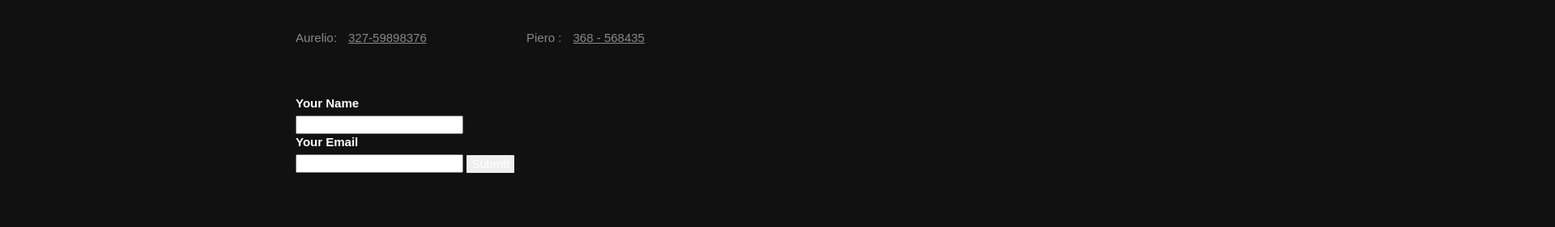
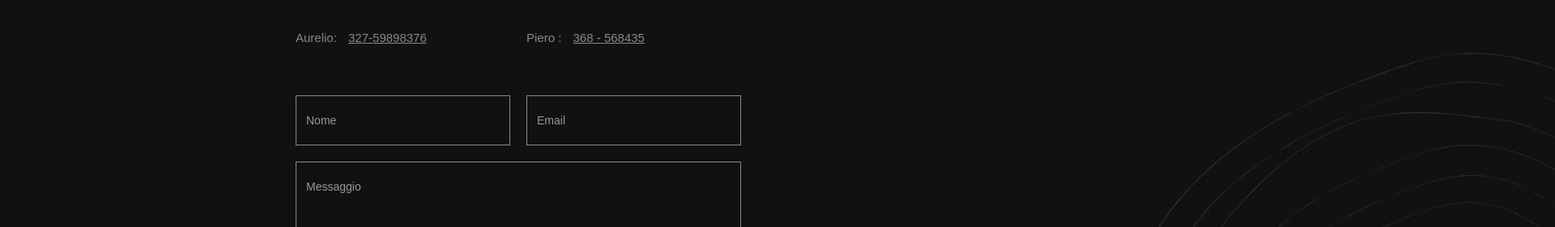
Before and after one commit to NorbertMayer/ombre, a plain HTML site: page contatti.html in a window 1280 px wide. Shown: the part 430-711 px from the top of the page at 81% size, 1920 px wide, since content can reach past the window. Drawn offline with nearby package versions, Linux system fonts and the light colour scheme; a script that the page names is missing.

Commit message:
new form

```diff
--- a/contatti.html
+++ b/contatti.html
@@ -108,21 +108,12 @@
             >
           </div>
         </div>
-
+        <!-- Contact form -->
         <div class="kwes-form">
-            <form method="POST" action="https://kwes.io/api/foreign/forms/qymLWI1OhOTjlEJUVCmI">
-              <label for="name">Your Name</label>
-              <input type="text" name="name" rules="required">
-
-              <label for="email">Your Email</label>
-              <input type="email" name="email" rules="required|email|max:255">
-
-              <button type="submit">Submit</button>
-            </form>
-          </div>
-
-        <!-- <div class="w-form">
+          <div class="w-form">
             <form
+              method="POST"
+              action="https://kwes.io/api/foreign/forms/XOjDJtuNI8Io71QGjYiy"
               id="email-form"
               name="email-form"
               data-name="Email Form"
@@ -180,7 +171,8 @@
               </div>
             </div>
           </div>
-      </div> -->
+        </div>
+      </div>
 
       <img
         src="images/wood.png"
```
Lines whose indentation alone changed are shown as unchanged.
